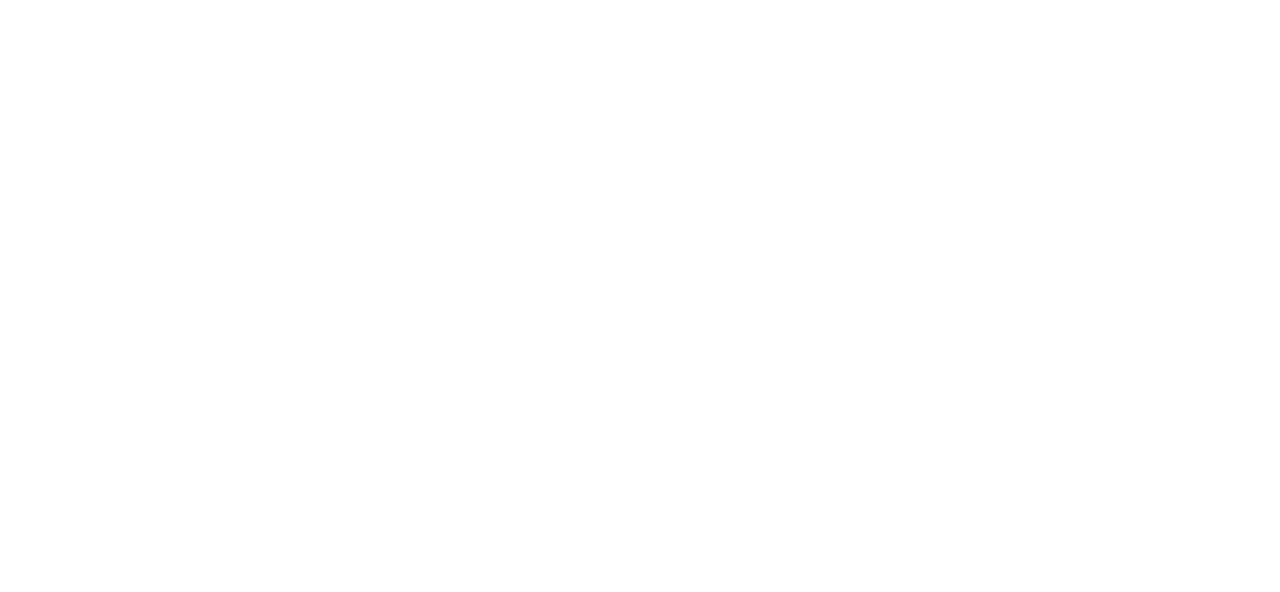
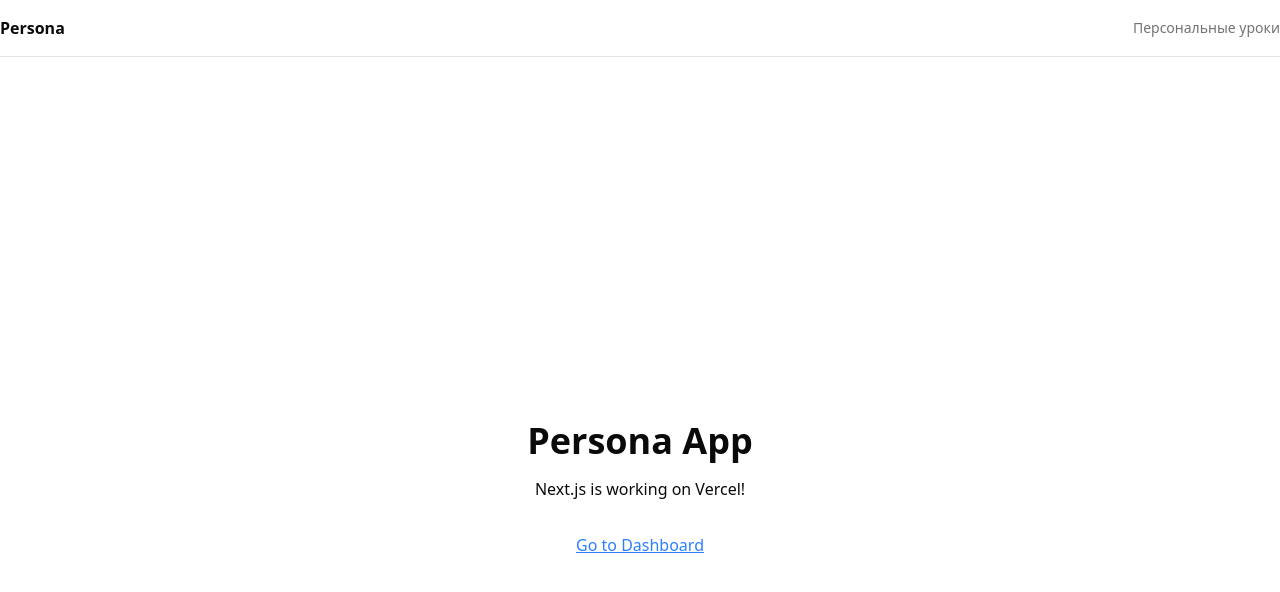
Before and after one commit to lommaks777/pesonalisev2, a Next.js app: page / in a window 1280 px wide. Before the commit this address had no page. Shown: the top 592 px of the page. Built offline with nearby package versions, Linux system fonts and the light colour scheme.

Commit message:
Simplify homepage for testing

```diff
--- a/app/page.tsx
+++ b/app/page.tsx
@@ -1,5 +1,11 @@
-import { redirect } from "next/navigation";
-
 export default function Home() {
-  redirect("/dashboard");
+  return (
+    <main className="flex min-h-screen flex-col items-center justify-center p-24">
+      <h1 className="text-4xl font-bold">Persona App</h1>
+      <p className="mt-4">Next.js is working on Vercel!</p>
+      <a href="/dashboard" className="mt-8 text-blue-500 underline">
+        Go to Dashboard
+      </a>
+    </main>
+  );
 }
```
